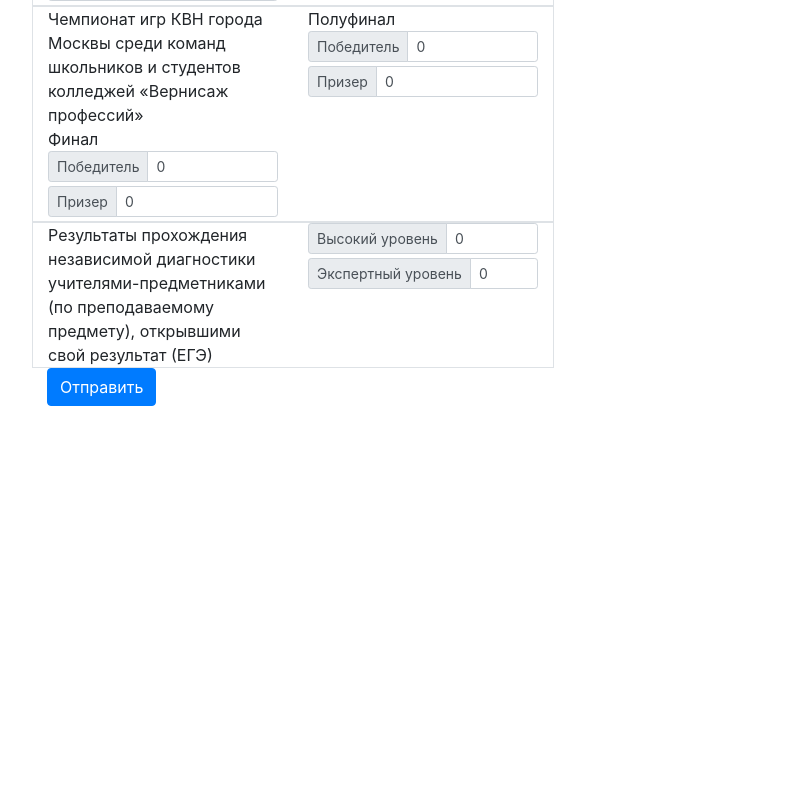
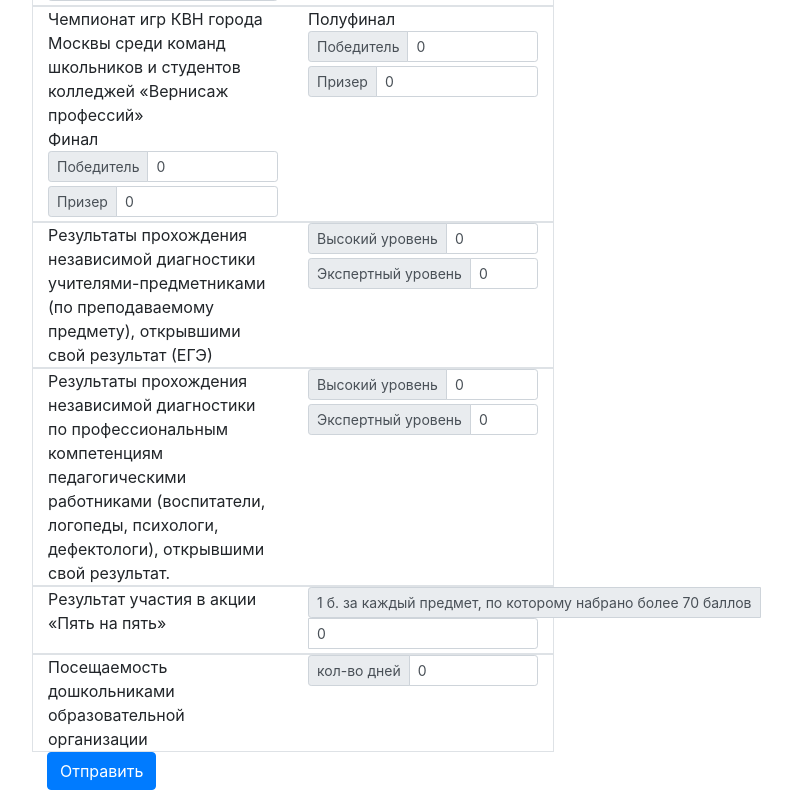
Before and after one commit to R3veng3R/incentivepay, a React (Create React App) app in the folder src/main/webapp/: page / in a window 1280 px wide. Shown: the part 3868-4668 px from the top of the page, without its empty margins (347-1139 px from the left). Before the commit the page ends 4284 px from the top, so only its background shows below. Built offline with nearby package versions, Linux system fonts and the light colour scheme; no server answers.

Commit message:
end face

```diff
--- a/src/main/webapp/src/components/form/index.tsx
+++ b/src/main/webapp/src/components/form/index.tsx
@@ -125,6 +125,17 @@ const INITIAL_VALUES = {
 
     KVNfinalWinner:0,
     KVNfinalPrize:0,
+
+    teacherHightlevel:0,
+    teacherExpertlevel:0,
+
+    notteacherHightlevel:0,
+    notteacherExpertlevel:0,
+
+    fivexfive:0,
+
+    daysbefore:0,
+
 
 
 
@@ -1678,11 +1689,11 @@ export const ResultForm: React.FC<ResultFormProps> = ({onSubmit}) => (
                                 </InputGroup.Prepend>
                                 <Form.Control
                                     type="number"
-                                    name="independentDiagnostics5"
-                                    placeholder=""
-                                    onChange={handleChange}
-                                    onBlur={handleBlur}
-                                    value={values.independentDiagnostics5}
+                                    name="teacherHightlevel"
+                                    placeholder=""
+                                    onChange={handleChange}
+                                    onBlur={handleBlur}
+                                    value={values.teacherHightlevel}
                                 />
 
                             </InputGroup>
@@ -1692,14 +1703,90 @@ export const ResultForm: React.FC<ResultFormProps> = ({onSubmit}) => (
                                 </InputGroup.Prepend>
                                 <Form.Control
                                     type="number"
-                                    name="independentDiagnostics4"
-                                    placeholder=""
-                                    onChange={handleChange}
-                                    onBlur={handleBlur}
-                                    value={values.independentDiagnostics4}
-                                />
-                            </InputGroup>
-
+                                    name="teacherExpertlevel"
+                                    placeholder=""
+                                    onChange={handleChange}
+                                    onBlur={handleBlur}
+                                    value={values.teacherExpertlevel}
+                                />
+                            </InputGroup>
+                        </Div>
+                    </Div>
+                    <Div className="row border">
+                        <Div className="col-md-6">
+                            Результаты прохождения независимой диагностики по профессиональным компетенциям  педагогическими работниками  (воспитатели, логопеды, психологи, дефектологи), открывшими свой результат.
+                        </Div>
+                        <Div className="col-md-6">
+                            <InputGroup size="sm" className="mb-1">
+                                <InputGroup.Prepend>
+                                    <InputGroup.Text id="inputGroup-sizing-sm">Высокий уровень </InputGroup.Text>
+                                </InputGroup.Prepend>
+                                <Form.Control
+                                    type="number"
+                                    name="notteacherHightlevel"
+                                    placeholder=""
+                                    onChange={handleChange}
+                                    onBlur={handleBlur}
+                                    value={values.notteacherHightlevel}
+                                />
+
+                            </InputGroup>
+                            <InputGroup size="sm" className="mb-1">
+                                <InputGroup.Prepend>
+                                    <InputGroup.Text id="inputGroup-sizing-sm">Экспертный уровень </InputGroup.Text>
+                                </InputGroup.Prepend>
+                                <Form.Control
+                                    type="number"
+                                    name="notteacherExpertlevel"
+                                    placeholder=""
+                                    onChange={handleChange}
+                                    onBlur={handleBlur}
+                                    value={values.notteacherExpertlevel}
+                                />
+                            </InputGroup>
+                        </Div>
+                    </Div>
+                    <Div className="row border">
+                        <Div className="col-md-6">
+                            Результат участия в акции «Пять на пять»
+                        </Div>
+                        <Div className="col-md-6">
+                            <InputGroup size="sm" className="mb-1">
+                                <InputGroup.Prepend>
+                                    <InputGroup.Text id="inputGroup-sizing-sm">1 б. за каждый предмет, по которому набрано более 70 баллов</InputGroup.Text>
+                                </InputGroup.Prepend>
+                                <Form.Control
+                                    type="number"
+                                    name="fivexfive"
+                                    placeholder=""
+                                    onChange={handleChange}
+                                    onBlur={handleBlur}
+                                    value={values.fivexfive}
+                                />
+
+                            </InputGroup>
+
+                        </Div>
+                    </Div>
+                    <Div className="row border">
+                        <Div className="col-md-6">
+                            Посещаемость дошкольниками образовательной организации
+                        </Div>
+                        <Div className="col-md-6">
+                            <InputGroup size="sm" className="mb-1">
+                                <InputGroup.Prepend>
+                                    <InputGroup.Text id="inputGroup-sizing-sm">кол-во дней</InputGroup.Text>
+                                </InputGroup.Prepend>
+                                <Form.Control
+                                    type="number"
+                                    name="daysbefore"
+                                    placeholder=""
+                                    onChange={handleChange}
+                                    onBlur={handleBlur}
+                                    value={values.daysbefore}
+                                />
+
+                            </InputGroup>
 
                         </Div>
                     </Div>
```
